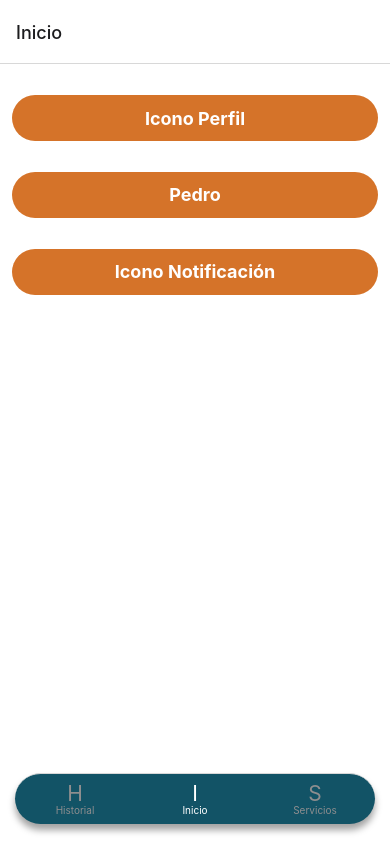
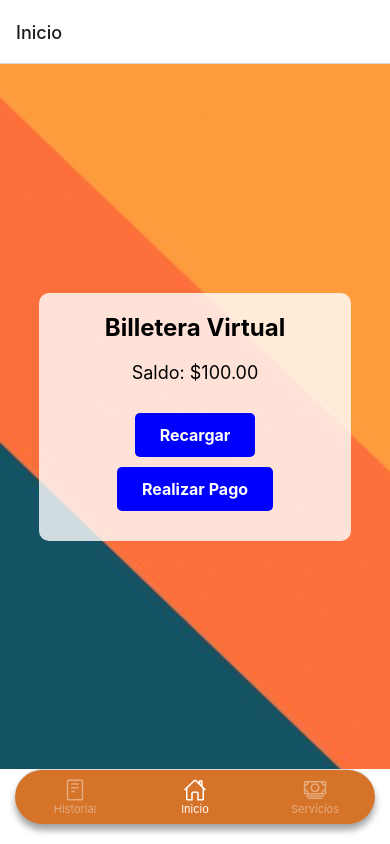
Before and after one commit to nesteaDev/Wallcoin_IOS_Frontend, a React Native app: screen /Inicio in a window 390 px wide. Built offline with nearby package versions, Linux system fonts and the light colour scheme.

Commit message:
feat: :art: updating tabNavigation Home view

```diff
--- a/src/components/Auth/authComponent.tsx
+++ b/src/components/Auth/authComponent.tsx
@@ -55,6 +55,12 @@ const AuthComponent = () => {
           </View>
         </Swiper>
         <View style={styles.container}>
+          <View style={styles.containerImg}>
+            <ImageBackground
+              source={require('../../assets/Saly-28.png')}
+              style={styles.imageLogin}
+            />
+          </View>
           <Text style={styles.title}>
             Bienvenido a <Text style={styles.titleStrong}>Wallcoin</Text>
           </Text>
--- a/src/components/Auth/authStyles.ts
+++ b/src/components/Auth/authStyles.ts
@@ -14,15 +14,24 @@ const styles = StyleSheet.create({
     borderTopLeftRadius: 35,
     borderTopRightRadius: 35,
     padding: 20,
-    backgroundColor: 'rgba(255, 255, 255, 0.75)',
-    height: '35%',
+    backgroundColor: 'rgba(255, 255, 255, 0.85)',
+    shadowColor: '#000',
+    shadowOffset: {
+      width: 0,
+      height: 8,
+    },
+    shadowOpacity: 0.46,
+    shadowRadius: 11.14,
+
+    elevation: 17,
+    height: '34%',
   },
   title: {
-    marginTop: '5%',
-    fontSize: 24,
+    marginTop: '6%',
+    fontSize: 28,
     fontWeight: 'bold',
     color: '#125366',
-    marginBottom: 10,
+    marginBottom: 12,
     textAlign: 'center',
   },
   titleStrong: {
@@ -54,7 +63,7 @@ const styles = StyleSheet.create({
   },
   swiperContainer: {
     position: 'absolute',
-    bottom: '15%',
+    bottom: '17%',
     height: '50%',
     zIndex: 1,
   },
@@ -83,6 +92,19 @@ const styles = StyleSheet.create({
     fontWeight: '700',
     textDecorationLine: 'underline',
   },
+  containerImg: {
+    position: 'absolute',
+    right: '2%',
+    top: '-13%',
+    width: '30%',
+    height: '34%',
+    borderRadius: 10,
+  },
+  imageLogin: {
+    flex: 1,
+    resizeMode: 'cover',
+    zIndex: 1000,
+  },
 });
 
 export default styles;
--- a/src/components/Home/homeComponent.tsx
+++ b/src/components/Home/homeComponent.tsx
@@ -24,7 +24,7 @@ const HomeComponent = () => {
 
   return (
     <ImageBackground
-      source={require('../../assets/backgroundApp.jpg')}
+      source={require('../../assets/altBackgroundApp.jpeg')}
       style={styles.backgroundImage}>
       <View style={styles.overlay}>
         <View style={styles.container}>
--- /dev/null
+++ b/src/navigation/HomeStackNavigator.tsx
@@ -0,0 +1,48 @@
+import {createStackNavigator} from '@react-navigation/stack';
+import PageScreen02 from '../screens/PageScreen02';
+import React from 'react';
+import HomeScreen from '../screens/Home/HomeScreen';
+
+interface PersonaInterface {
+  nombre: string;
+  numeroCuenta: string;
+  urlImagen: string;
+}
+
+
+export type RootStackParams = {
+  HomeScreen: undefined;
+  PageScreen02: PersonaInterface;
+};
+
+const Stack = createStackNavigator<RootStackParams>();
+
+export const HomeStackNavigator = () => {
+  return (
+    <Stack.Navigator
+      screenOptions={{
+        headerTintColor: 'black',
+        title: 'App',
+        headerStyle: {
+          elevation: 0,
+          shadowColor: 'transparent',
+        },
+        cardStyle: {
+          backgroundColor: 'white',
+        },
+      }}>
+      <Stack.Screen
+        name="HomeScreen"
+        options={{headerShown: false, title: 'Home'}}
+        component={HomeScreen}
+      />
+      <Stack.Screen
+        name="PageScreen02"
+        options={{title: 'Tu Perfil'}}
+        component={PageScreen02}
+      />
+    </Stack.Navigator>
+  );
+};
+
+export default HomeStackNavigator;
--- a/src/navigation/TabsNavigator.tsx
+++ b/src/navigation/TabsNavigator.tsx
@@ -4,7 +4,8 @@ import { Text} from 'react-native';
 import {createBottomTabNavigator} from '@react-navigation/bottom-tabs';
 import HistoryScreen from '../screens/History/HistoryScreen';
 import ServiceScreen from '../screens/Services/ServiceScreen';
-import StackNavigator from '../navigation/StackNavigator';
+import Icon from 'react-native-vector-icons/Ionicons';
+import HomeStackNavigator from './HomeStackNavigator';
 
 const Tab = createBottomTabNavigator();
 
@@ -13,14 +14,16 @@ export const TabsNavigator = (): ReactElement => {
     <Tab.Navigator
       screenOptions={({route}) => ({
         tabBarActiveTintColor: 'white',
+        tabBarInactiveTintColor: 'rgba(255, 255, 255, 0.4)',
         tabBarStyle: {
-          backgroundColor: '#125366',
-          height: '6%',
+          backgroundColor: '#D57329',
+
+          height: '6.5%',
           paddingBottom: 8,
           paddingTop: 8,
           marginBottom: 20,
           marginHorizontal: 15,
-          borderRadius: 40,
+          borderRadius: 60,
           shadowColor: '#000',
           shadowOffset: {
             width: 0,
@@ -28,29 +31,33 @@ export const TabsNavigator = (): ReactElement => {
           },
           shadowOpacity: 0.37,
           shadowRadius: 7.49,
-
           elevation: 12,
         },
         tabBarLabelStyle: {
-          fontSize: 10,
+          fontSize: 11,
+          marginTop: 1,
         },
         tabBarIcon: ({color}) => {
           let iconName: string = '';
           switch (route.name) {
             case 'Inicio':
-              iconName = 'I';
+              iconName = 'home-outline';
               break;
             case 'Servicios':
-              iconName = 'S';
+              iconName = 'cash-outline';
               break;
             case 'Transacciones':
-              iconName = 'H';
+              iconName = 'reader-outline';
               break;
             default:
-              iconName = 'home';
+              iconName = 'radio-button-off-outline';
               break;
           }
-          return <Text style={{color, fontSize: 21}}>{iconName}</Text>;
+          return (
+            <Text style={{color}}>
+              <Icon name={iconName} size={24} />
+            </Text>
+          );
         },
       })}>
       {/* <Tab.Screen
@@ -70,7 +77,7 @@ export const TabsNavigator = (): ReactElement => {
         }}
         component={HistoryScreen}
       />
-      <Tab.Screen name="Inicio" options={{}} component={StackNavigator} />
+      <Tab.Screen name="Inicio" options={{}} component={HomeStackNavigator} />
       <Tab.Screen name="Servicios" component={ServiceScreen} />
     </Tab.Navigator>
   );
--- a/src/screens/History/HistoryScreen.tsx
+++ b/src/screens/History/HistoryScreen.tsx
@@ -1,5 +1,6 @@
 import React from 'react';
 import {View, Text, FlatList, StyleSheet} from 'react-native';
+import Icon from 'react-native-vector-icons/Ionicons';
 
 type Transaction = {
   title: string;
@@ -30,6 +31,9 @@ const HistoryScreen = () => {
         renderItem={renderTransaction}
         keyExtractor={(item, index) => index.toString()}
       />
+      <Text>
+        <Icon name="logo-apple" size={80} color="black" />
+      </Text>
     </View>
   );
 };
--- a/src/screens/Home/HomeScreen.tsx
+++ b/src/screens/Home/HomeScreen.tsx
@@ -24,7 +24,7 @@ const HomeScreen = () => {
 
   return (
     <ImageBackground
-      source={require('../../assets/backgroundApp.jpg')}
+      source={require('../../assets/altBackgroundApp.jpeg')}
       style={styles.backgroundImage}>
       <View style={styles.overlay}>
         <View style={styles.container}>
```
Also changed, not shown: src/assets/Saly-28.png (added), src/assets/Saly-30.png (added).
